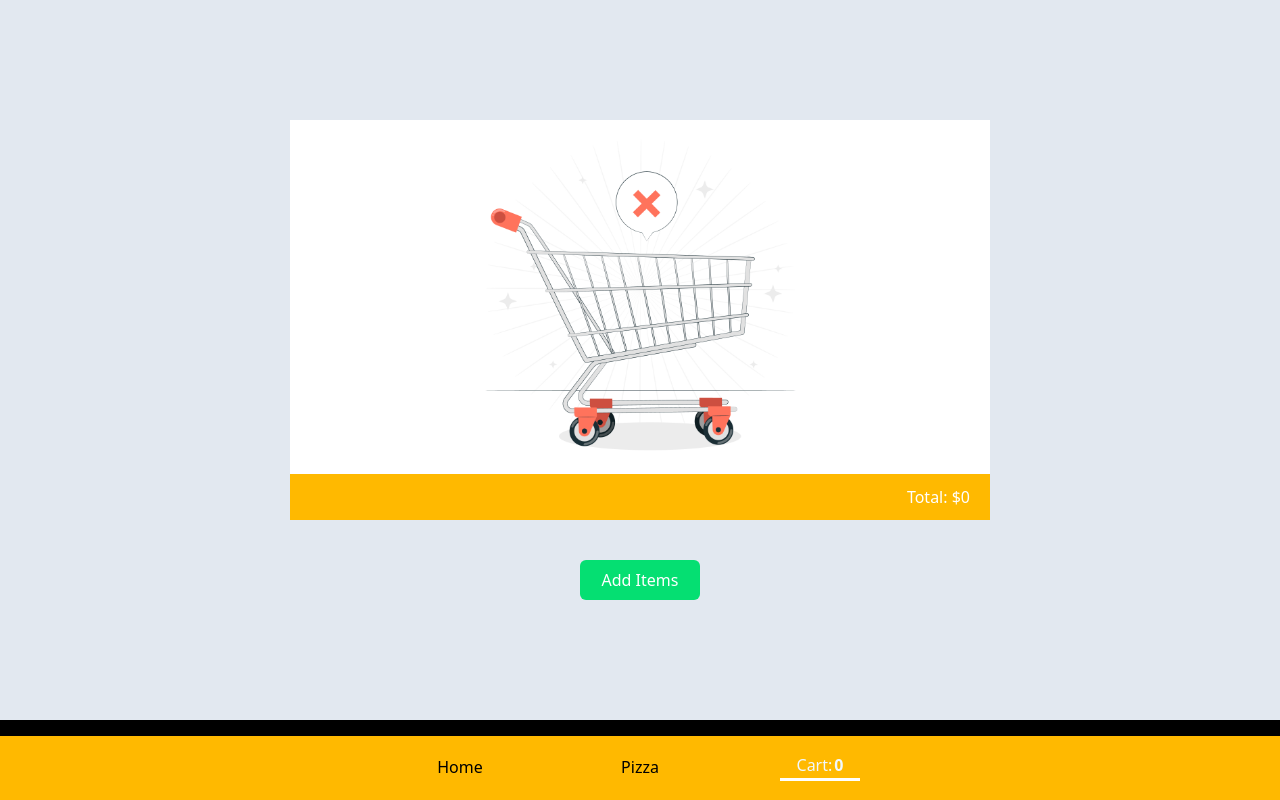
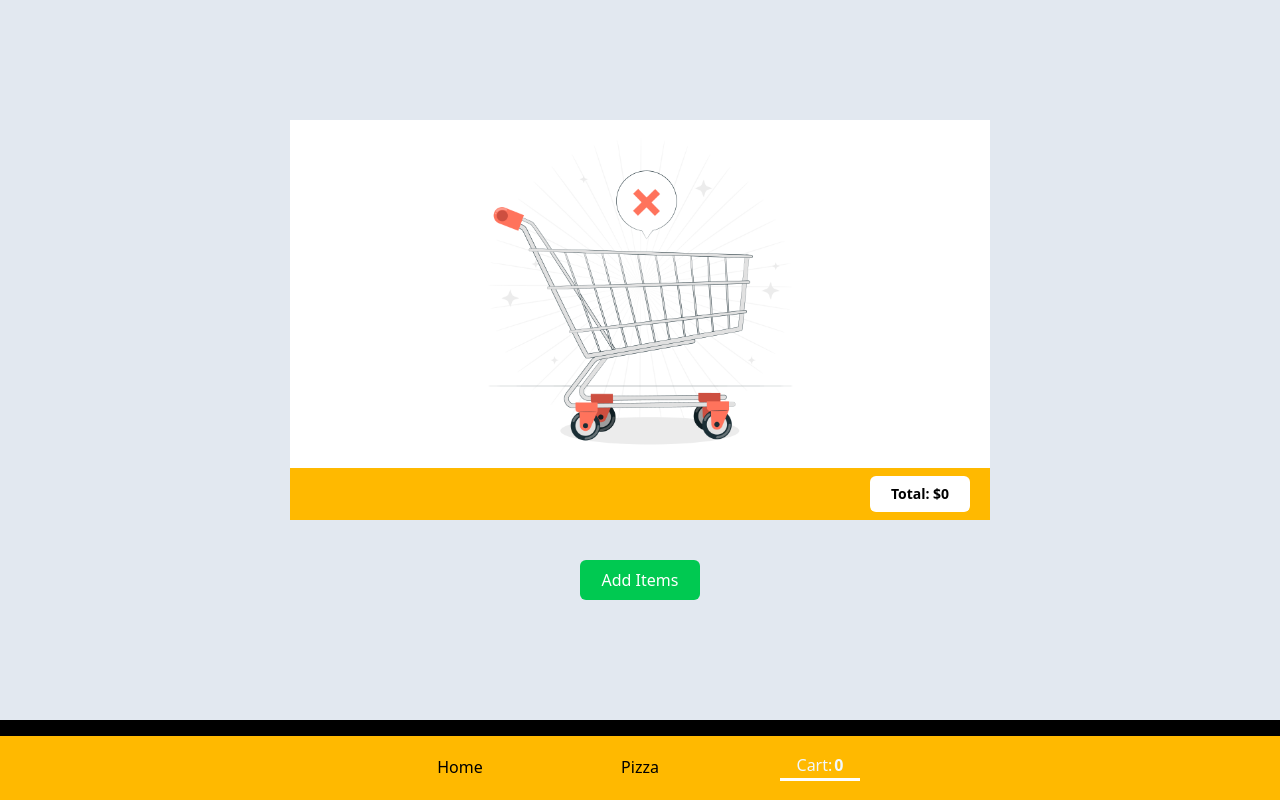
Before and after one commit to shailendrapawar/foodOrder-app, a React (Vite) app: page /cart in a window 1280 px wide. Built offline with nearby package versions, Linux system fonts and the light colour scheme.

Commit message:
ADDED:minor changes

```diff
--- a/src/component/cartList/CartList.jsx
+++ b/src/component/cartList/CartList.jsx
@@ -15,9 +15,9 @@ const CartList = ({ data }) => {
 
             <span className=" text-xs max-w-15">{data.name}</span>
 
-            <div className=" flex w-20 justify-evenly items-center">
+            <div className=" flex w-20 justify-evenly items-center gap-1">
                 <FaCircleMinus onClick={()=>dispatch(cart_decreaseQty(data))} className="text-green-500 h-6 w-6"></FaCircleMinus>
-                <b>{data.quantity}</b>
+                <b className="w-5 text-center bg-white rounded-md">{data.quantity}</b>
                 <FaCirclePlus onClick={()=>dispatch(cart_increaseQty(data))} className="text-green-500 h-6 w-6"/>
             </div>
 
--- a/src/main.jsx
+++ b/src/main.jsx
@@ -17,7 +17,7 @@ import { myStore } from "./store/store.js"
 import { Provider } from 'react-redux'
 import Pizza from './pages/pizza/Pizza.jsx'
 import OrderConfirm from './pages/orderConfirm/OrderConfirm.jsx'
-import ErrorPage from './pages/errorPage.jsx'
+import ErrorPage from './pages/ErrorPage.jsx'
 import Address from './pages/address/Address.jsx'
 
 
--- a/src/pages/cart/Cart.jsx
+++ b/src/pages/cart/Cart.jsx
@@ -39,17 +39,15 @@ const Cart = () => {
             cartData.length>0?(cartData.map((item,i)=>{
               return <CartList key={i} data={item}/>
             })):(<div className=' h-full relative' >
-
               <img className=' object-contain h-full w-full' src={emptyCart}></img>
-
             </div>)
           }
         </div>
 
-        <div className='bg-amber-400 h-13 flex justify-end items-center pr-5 text-white'>Total: ${total}</div>
+        <div className='bg-amber-400 h-15 flex justify-end items-center pr-5 text-black'><b className='bg-white w-25 h-9 flex items-center justify-center text-center text-sm rounded-md'>Total: ${total}</b></div>
       </section>
 
-      <button className='bg-green-400 h-10 w-30 rounded-md text-white cursor-pointer' onClick={()=>handleClick()}>{cartData.length>0?"Place Order":"Add Items"}</button>
+      <button className='bg-green-500 h-10 w-30 rounded-md text-white cursor-pointer' onClick={()=>handleClick()}>{cartData.length>0?"Place Order":"Add Items"}</button>
 
     </div>
   )
--- a/src/pages/home/Home.jsx
+++ b/src/pages/home/Home.jsx
@@ -33,7 +33,7 @@ const Home = () => {
     },[searchKeyword])
 
   return (
-    <div className='bg-slate-200 h-full select-none'>
+    <div className='bg-slate-200 h-full select-none relative'>
       <img src={bgImgsrc} loading='lazy' className='w-screen h-[50%] max-h-76 object-cover'>
       </img>
 
@@ -47,7 +47,7 @@ const Home = () => {
         </div>
 
         <div className='items-list-body h-auto min-h-48 flex justify-start items-center p-4 gap-4'> {
-          menu.map((item, i) => <ItemCard key={i} data={item} />)
+          menu.length>0?(menu.map((item, i) => <ItemCard key={i} data={item} />)):(<h1 className='text-3xl'>no item... :)</h1>)
         }</div>
 
       </section>
--- a/src/pages/orderConfirm/OrderConfirm.jsx
+++ b/src/pages/orderConfirm/OrderConfirm.jsx
@@ -12,7 +12,6 @@ const OrderConfirm = () => {
   }, []);
 
 
-
   return (
     <div className="confirmation-container">
     <h2>Order Confirmed</h2>
@@ -22,7 +21,7 @@ const OrderConfirm = () => {
       <div className="checkmark-container flex flex-col items-center gap-2">
         <div className="checkmark"></div>
         <p className="success-message" >Success!</p>
-        <button className='h-10 w-28 bg-blue-500 text-white rounded-md' onClick={()=>navigate("/")}>Order More</button>
+        <button className='h-10 w-28 bg-blue-500 text-white rounded-md' onClick={()=>navigate("/")}>Explore More</button>
       </div>
 
     )}
--- a/src/pages/pizza/Pizza.jsx
+++ b/src/pages/pizza/Pizza.jsx
@@ -71,7 +71,7 @@ useEffect(()=>{
 
 
       <section className=" pizzaList-body h-[80%] max-w-[600px] bg-transparent flex flex-wrap  justify-evenly self-center gap-2 p-2" ref={cardBodyRef}>
-        {pizza.map((item, i) => <ItemCard key={i} data={item} />)}
+        {pizza.length>0?(pizza.map((item, i) => <ItemCard key={i} data={item} />)):(<h1 className='text-3xl'>no item... :)</h1>)}
       </section>
 
     </div>
```
